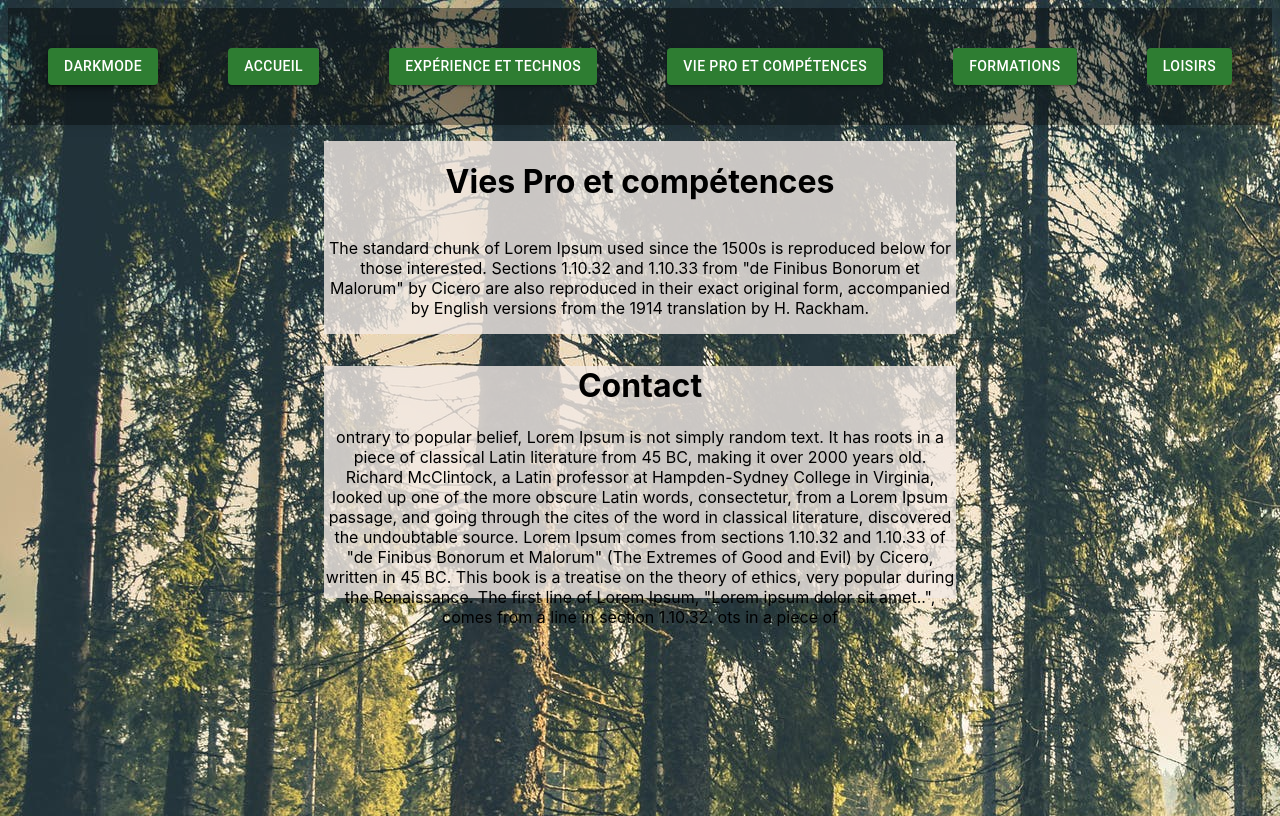
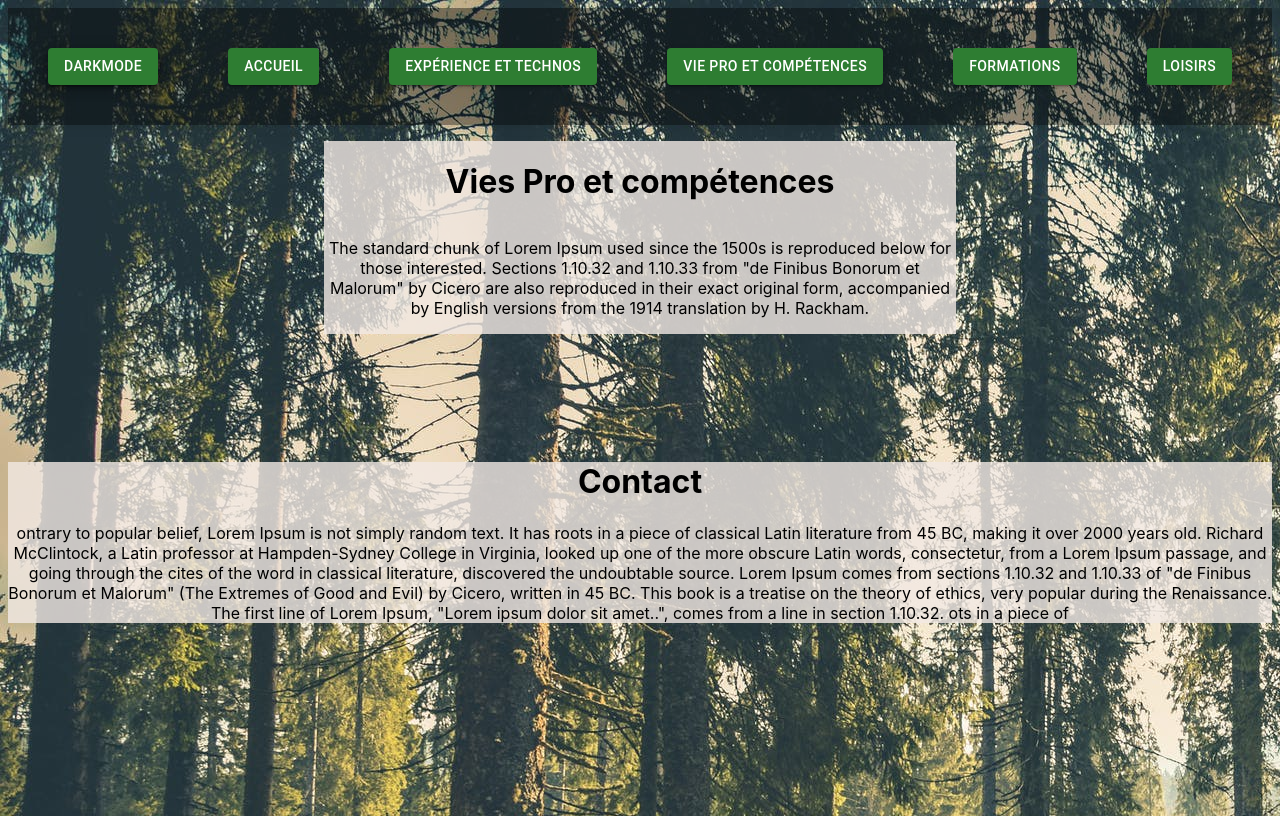
Before and after one commit to RomainPerdriat/RomainPerdriat.github.io, a React (Create React App) app: page /VPComp in a window 1280 px wide. Built offline with nearby package versions, Linux system fonts and the light colour scheme.

Commit message:
issue on 404

```diff
--- a/src/components/App/App.jsx
+++ b/src/components/App/App.jsx
@@ -25,7 +25,7 @@ function App() {
         <Route path ="/Loisirs" element ={<Loisirs/>}/>
         <Route path = "*" element ={<Error404/>}/>
       </Routes>
-       <Contact/>
+
 
     </div>
   );
--- a/src/components/Contact/contact.scss
+++ b/src/components/Contact/contact.scss
@@ -2,10 +2,10 @@
 
 
     background-color:rgba(243, 234, 229,0.8);
-    max-width: 50%;
-    max-height: 29%;
+    max-width: 100%;
+    max-height: 10%;
     margin: auto;
-    margin-top: 2rem;
+    margin-top: 8rem;
     margin-bottom: 0;
 
 
--- a/src/components/Error404/Error404.jsx
+++ b/src/components/Error404/Error404.jsx
@@ -2,13 +2,16 @@ import React from 'react';
 import PropTypes from 'prop-types';
 import classnames from 'classnames';
 import './error404.scss';
+import Contact from '../Contact/Contact';
 
 const Error404 = ({className, ...rest}) => {
    return (
-       <div
-            className={classnames('error404', className)}
-            {...rest}
-         >
+       <div>
+            <div
+                className={classnames('error404', className)}
+                {...rest}
+                >
+            </div>
 
         </div>
    );
--- a/src/components/Error404/error404.scss
+++ b/src/components/Error404/error404.scss
@@ -1,5 +1,5 @@
 .error404{
     background-image:url("../../../public/error404.jpg");
-    min-width: 100%;
-    min-height: 100%;
+    min-width: 80%;
+    min-height: 80%;
 }
--- a/src/components/ExpeTech/ExpeTech.jsx
+++ b/src/components/ExpeTech/ExpeTech.jsx
@@ -2,10 +2,11 @@ import React from 'react';
 import PropTypes from 'prop-types';
 import classnames from 'classnames';
 import './expeTech.scss';
+import Contact from '../Contact/Contact';
 
 const ExpeTech = ({className, ...rest}) => {
    return (
-       <div
+       <div><div
             className={classnames('expeTech', className)}
             {...rest}
          >
@@ -14,6 +15,8 @@ const ExpeTech = ({className, ...rest}) => {
             ontrary to popular belief, Lorem Ipsum is not simply random text. It has roots in a piece of classical Latin literature from 45 BC, making it over 2000 years old. Richard McClintock, a Latin professor at Hampden-Sydney College in Virginia, looked up one of the more obscure Latin words, consectetur, from a Lorem Ipsum passage, and going through the cites of the word in classical literature, discovered the undoubtable source. Lorem Ipsum comes from sections 1.10.32 and 1.10.33 of "de Finibus Bonorum et Malorum" (The Extremes of Good and Evil) by Cicero, written in 45 BC. This book is a treatise on the theory of ethics, very popular during the Renaissance. The first line of Lorem Ipsum, "Lorem ipsum dolor sit amet..", comes from a line in section 1.10.32.
 
 
+        </div>
+        <div><Contact/></div>
         </div>
    );
 };
--- a/src/components/Formations/Formations.jsx
+++ b/src/components/Formations/Formations.jsx
@@ -2,9 +2,11 @@ import React from 'react';
 import PropTypes from 'prop-types';
 import classnames from 'classnames';
 import './formations.scss';
+import Contact from '../Contact/Contact';
 
 const Formations = ({className, ...rest}) => {
    return (
+       <div>
        <div
             className={classnames('formations', className)}
             {...rest}
@@ -15,6 +17,10 @@ const Formations = ({className, ...rest}) => {
 
 </p>
         </div>
+        <div>
+           <Contact/>
+       </div>
+       </div>
    );
 };
 
--- a/src/components/Loisirs/Loisirs.jsx
+++ b/src/components/Loisirs/Loisirs.jsx
@@ -2,9 +2,12 @@ import React from 'react';
 import PropTypes from 'prop-types';
 import classnames from 'classnames';
 import './loisirs.scss';
+import Contact from '../Contact/Contact';
 
 const Loisirs = ({className, ...rest}) => {
    return (
+    <div>
+
        <div
             className={classnames('loisirs', className)}
             {...rest}
@@ -17,6 +20,11 @@ const Loisirs = ({className, ...rest}) => {
 
 The standard chunk of Lorem Ipsum used since the 1500s is reproduced below for those interested. Sections 1.10.32 and 1.10.33 from "de Finibus Bonorum et Malorum" by Cicero are also reproduced in their exact original form, accompanied by English versions from the 1914 translation by H. Rackham.</p>
         </div>
+        <div>
+           <Contact/>
+       </div>
+
+</div>
    );
 };
 
--- a/src/components/Pres/Pres.jsx
+++ b/src/components/Pres/Pres.jsx
@@ -3,6 +3,7 @@ import PropTypes from 'prop-types';
 import classnames from 'classnames';
 import './pres.scss';
 import { Avatar } from '@mui/material';
+import Contact from '../Contact/Contact';
 
 
 const Pres = ({className, ...rest}) => {
@@ -20,6 +21,7 @@ const Pres = ({className, ...rest}) => {
 
 The standard chunk of Lorem Ipsum used since the 1500s is reproduced below for those interested. Sections 1.10.32 and 1.10.33 from "de Finibus Bonorum et Malorum" by Cicero are also reproduced in their exact original form, accompanied by English versions from the 1914 translation by H. Rackham.
             </p>
+            <Contact/>
         </div>
    );
 };
--- a/src/components/VPComp/VPComp.jsx
+++ b/src/components/VPComp/VPComp.jsx
@@ -2,9 +2,11 @@ import React from 'react';
 import PropTypes from 'prop-types';
 import classnames from 'classnames';
 import './vPComp.scss';
+import Contact from '../Contact/Contact';
 
 const VPComp = ({className, ...rest}) => {
    return (
+       <div>
         <div
             className={classnames('vPComp', className)}
                 {...rest}
@@ -13,6 +15,10 @@ const VPComp = ({className, ...rest}) => {
                 <p>
 
     The standard chunk of Lorem Ipsum used since the 1500s is reproduced below for those interested. Sections 1.10.32 and 1.10.33 from "de Finibus Bonorum et Malorum" by Cicero are also reproduced in their exact original form, accompanied by English versions from the 1914 translation by H. Rackham.</p>
+            </div>
+            <div>
+                <Contact/>
+            </div>
         </div>
    );
 };
```
Also changed, not shown: src/components/Header/Header.jsx (line endings or trailing spaces), 1 other file (tests, documents, lock files or other folders). Lines whose indentation alone changed are shown as unchanged.
